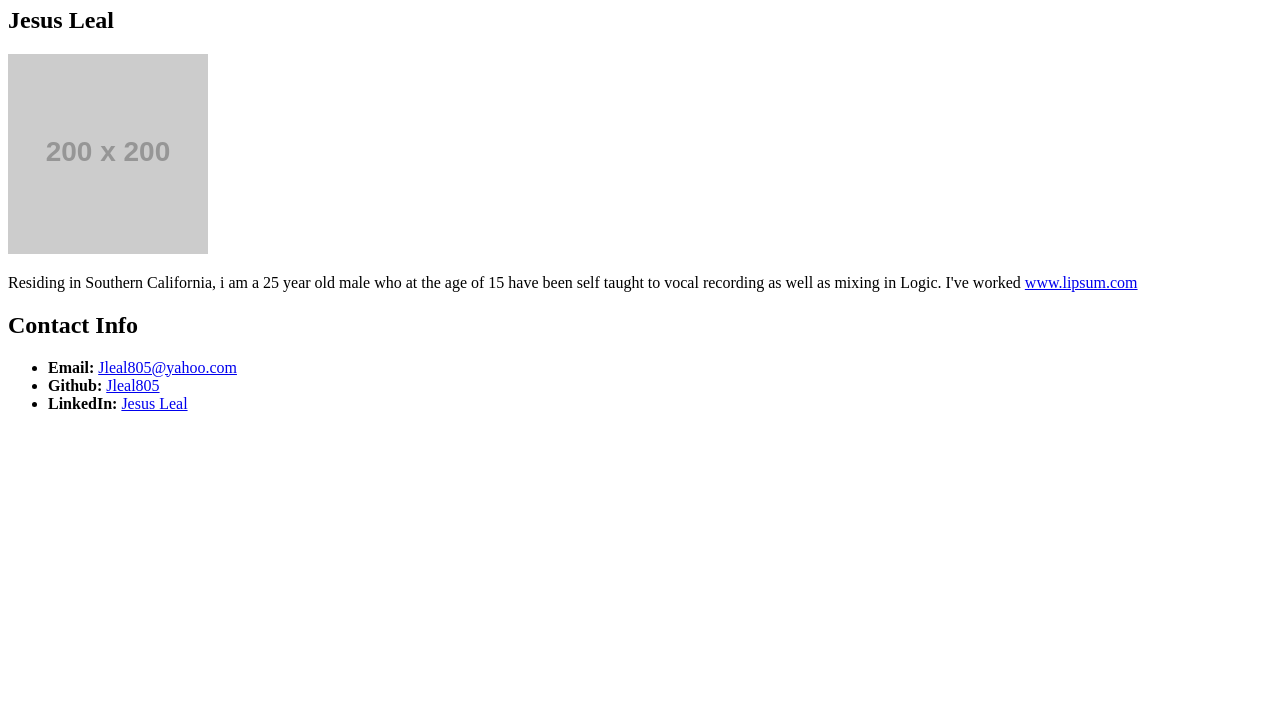
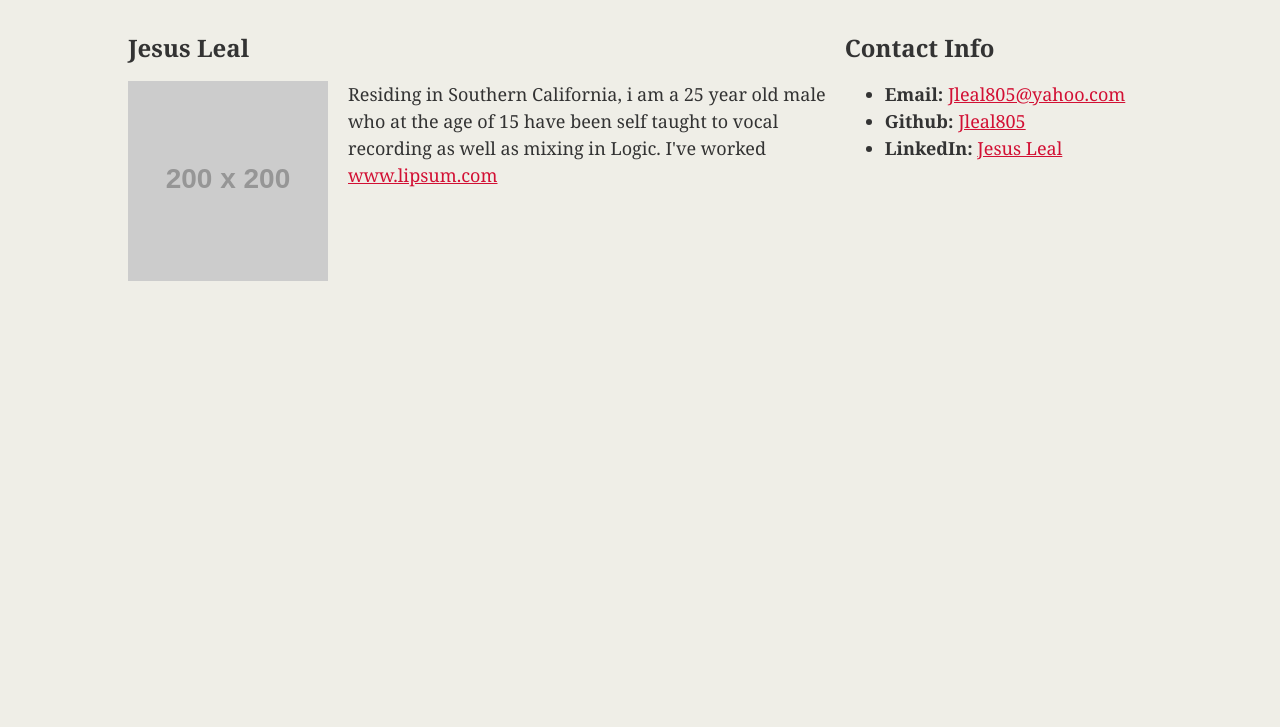
Before and after one commit to jleal805/jleal805.github.io, a plain HTML site: page index.html in a window 1280 px wide. Shown: the part 73-800 px from the top of the page. Drawn offline with Linux system fonts and the light colour scheme; placeholder pictures from the web are drawn by us.

Commit message:
fixed stylesheet

```diff
--- a/index.html
+++ b/index.html
@@ -4,15 +4,7 @@
     <meta charset="UTF-8" />
     <title>Portfolio</title>
 
-    <link rel="stylesheet" type="text/css" href="./stylesheet.css" />
-
-    <link rel="style" type="style" href="style.css" />
-
-    <link rel="publicstyle" type="publicstyle" href="public/style.css" />
-
-    <link rel="assetsstyle" type="assetsstyle" href="public/assets/style.css"/>
-
-    <link rel="assetsstylestyle" type="assetsstylestyle" href="public/assets/style/style.css" />
+    <link rel="stylesheet" type="text/css" href="style.css" />
 
   </head>
 
```
